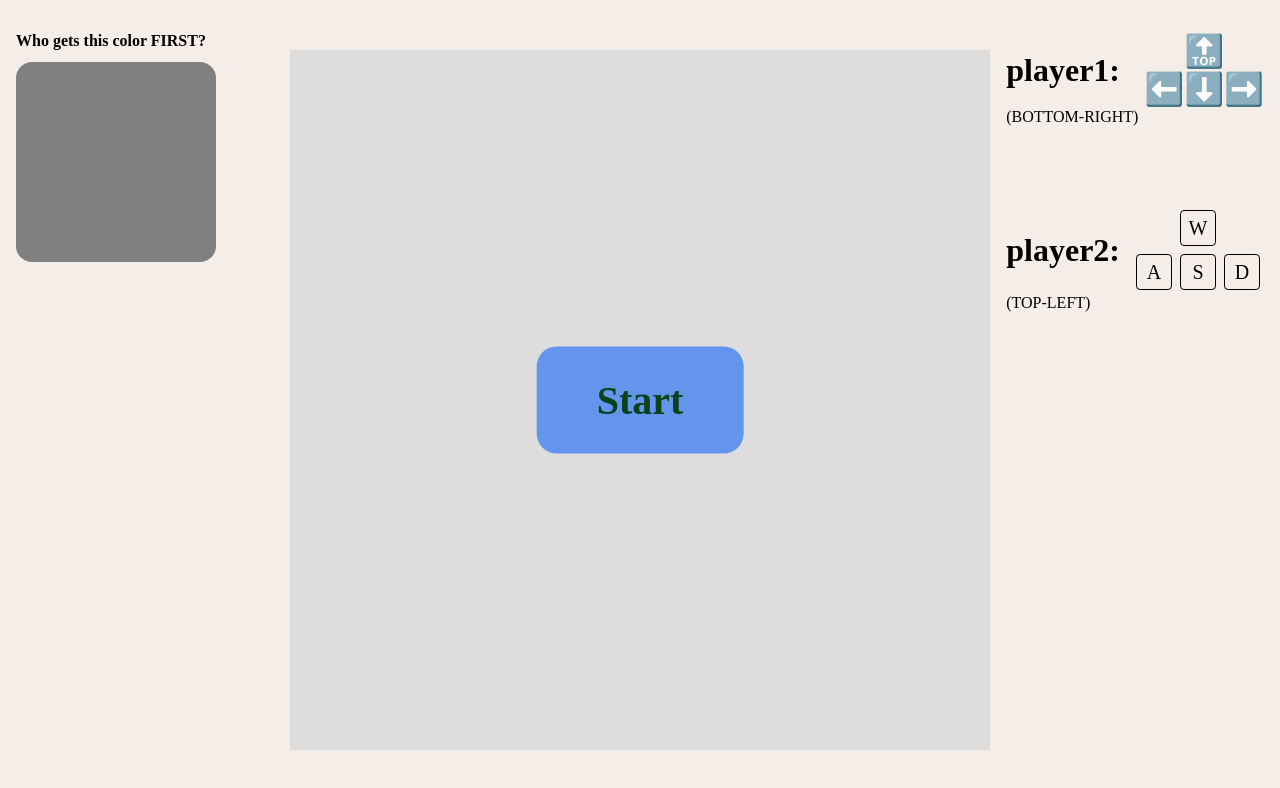
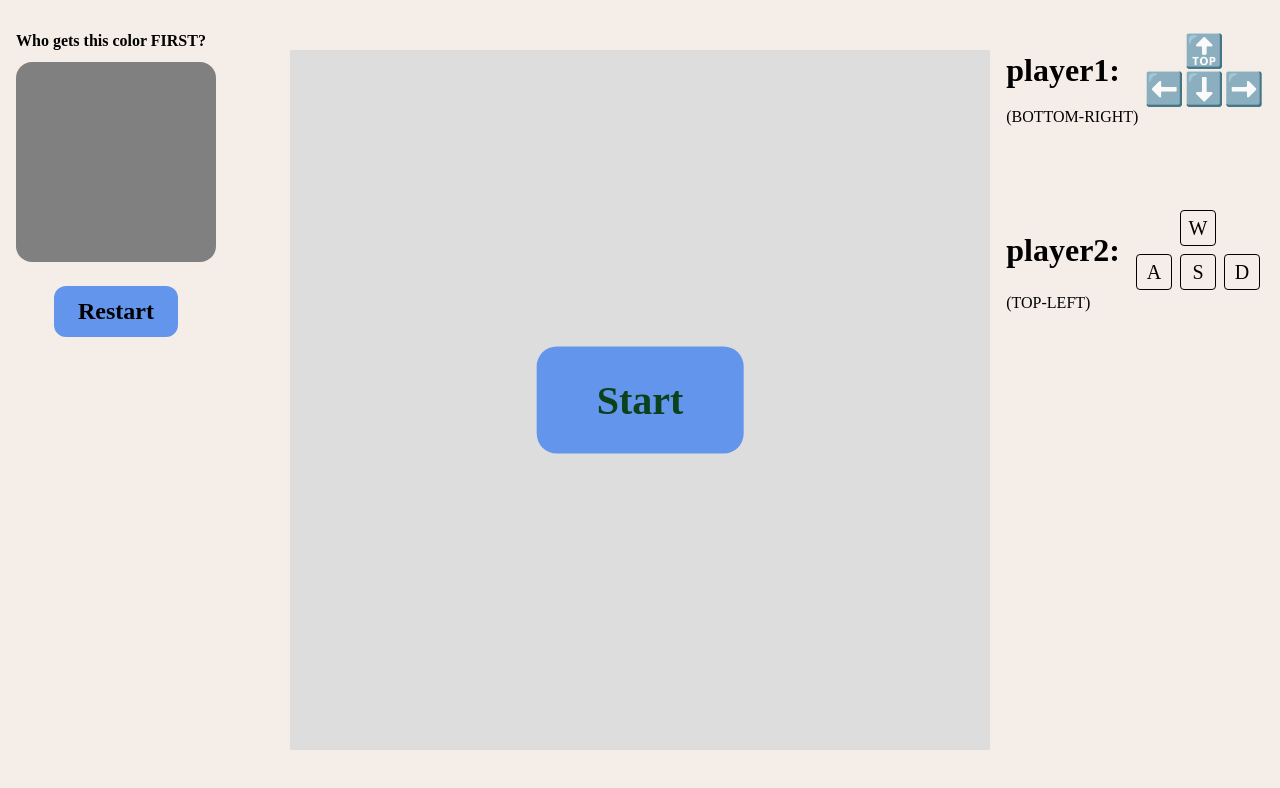
Before and after one commit to Real-Pooria/color-game-main, a plain HTML site: page index.html in a window 1280 px wide. Drawn offline with Linux system fonts and the light colour scheme.

Commit message:
new restart button added.

```diff
--- a/index.html
+++ b/index.html
@@ -44,6 +44,7 @@
             padding: 30px 60px;
             border-radius: 20px;
             cursor: pointer;
+            user-select: none;
         }
 
         #menu .menu-restart {
@@ -63,6 +64,7 @@
             border-radius: 12px;
             margin: auto;
             cursor: pointer;
+            user-select: none;
         }
 
         #menu .menu-restart .winner {
@@ -119,6 +121,7 @@
             justify-content: center;
             align-items: center;
             font-size: 32px;
+            user-select: none;
         }
 
         .controls .bot-side {
@@ -140,6 +143,18 @@
         .player.player2 {
             margin-top: 80px;
         }
+
+        .restart-btn {
+            font-size: 24px;
+            font-weight: 700;
+            width: fit-content;
+            background-color: cornflowerblue;
+            padding: 12px 24px;
+            border-radius: 12px;
+            margin: 24px auto auto auto;
+            cursor: pointer;
+            user-select: none;
+        }
     </style>
 
     <div id="app">
@@ -149,7 +164,7 @@
             <div class="menu-start">Start</div>
 
             <div class="menu-restart">
-                <p class="winner">player2 won the GAME!</p>
+                <p class="winner"></p>
 
                 <p class="btn">Restart</p>
             </div>
@@ -159,6 +174,10 @@
             <div class="win-condition">
                 <p>Who gets this color FIRST?</p>
                 <div class="box"></div>
+            </div>
+
+            <div class="restart-btn">
+                Restart
             </div>
         </div>
 
--- a/src/index.js
+++ b/src/index.js
@@ -10,5 +10,9 @@ const restartEl = document.querySelector('.menu-restart .btn')
 restartEl.addEventListener('click', function() {
     this.closest('.menu-restart').style.display = 'none'
     window.location.href = ''
-    animate()
 })
+
+const restartBtn = document.querySelector('.restart-btn')
+restartBtn.addEventListener('click', function() {
+    window.location.href = ''
+})
```
